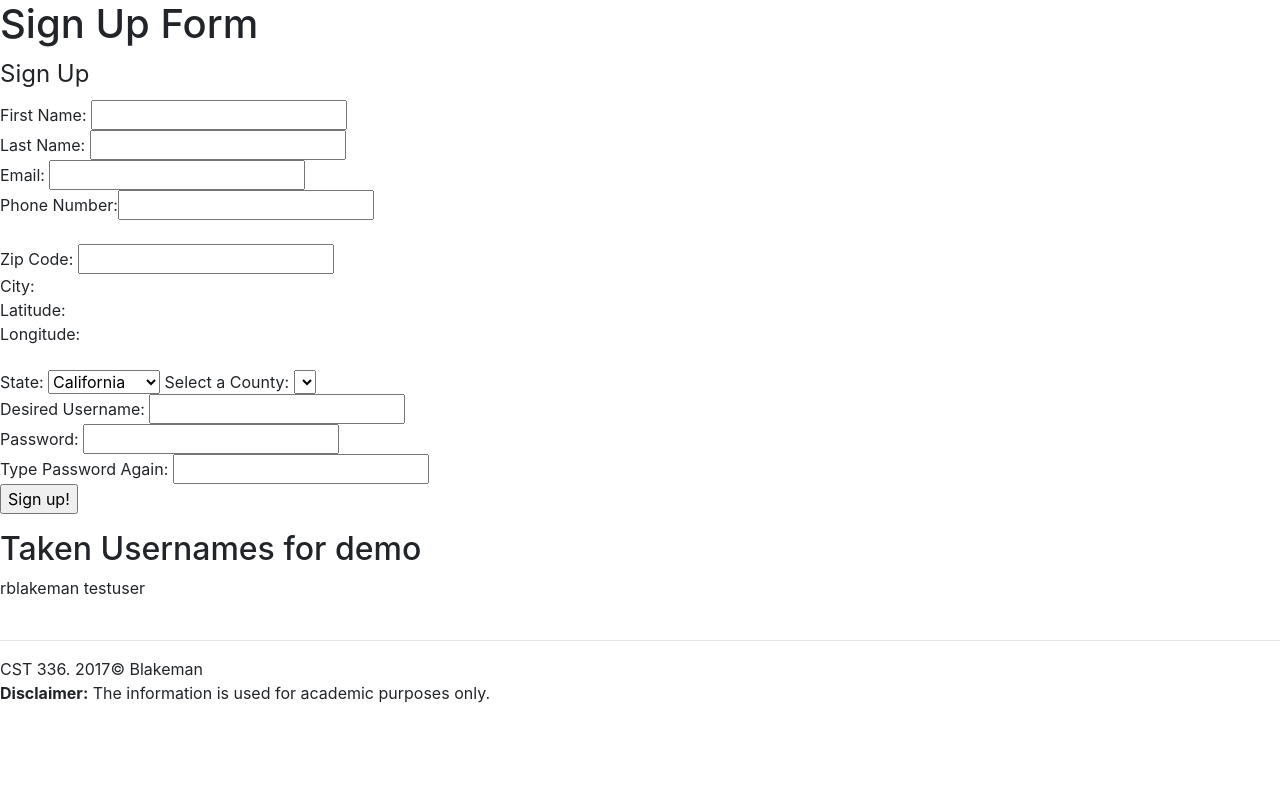
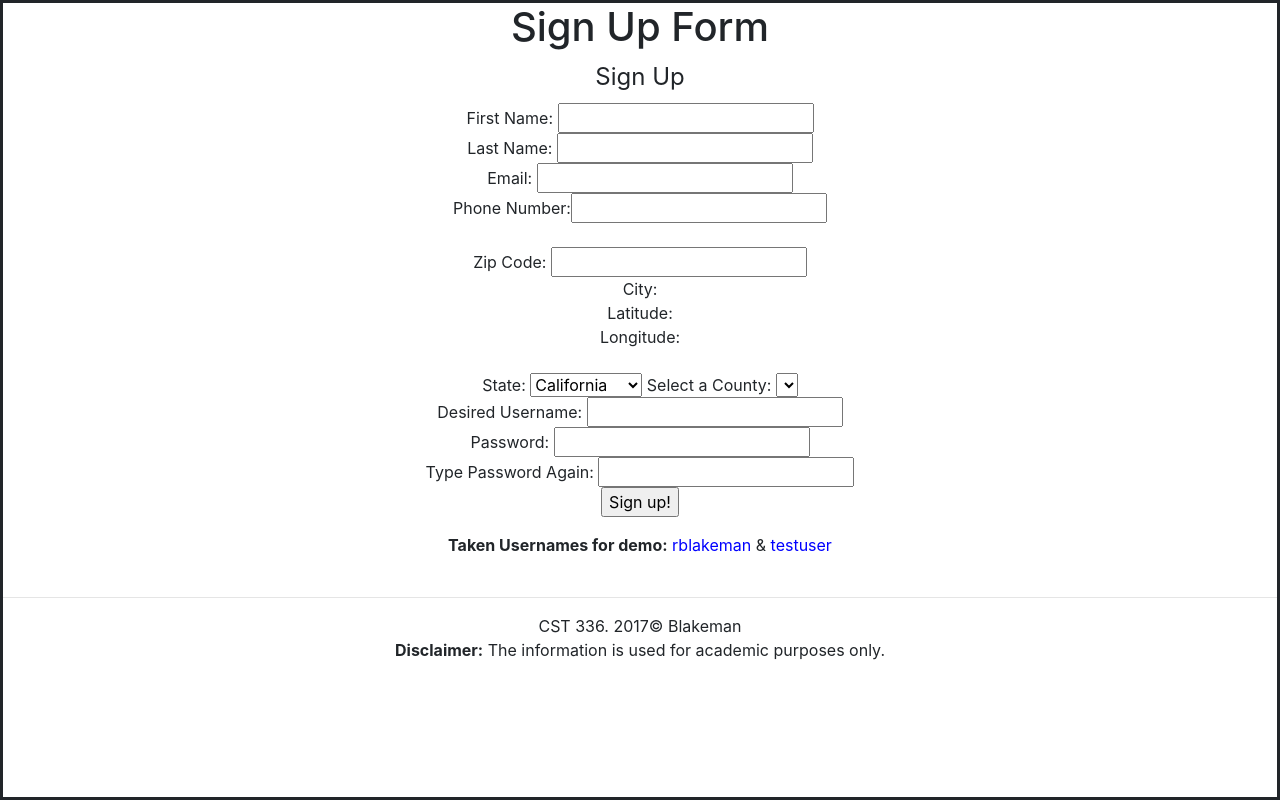
Before and after one commit to rblakeman/WebDevelopmentCatalog, a PHP site: page /lab8/index.html in a window 1280 px wide. Run offline with PHP 8.4, Linux system fonts and the light colour scheme; lists and menus that the app fills with data are empty; some libraries are stand-ins or nearby versions.

Commit message:
Lab 8 almost finished

```diff
--- a/lab8/css/style.css
+++ b/lab8/css/style.css
@@ -1,15 +1,29 @@
+#signupform {
+    text-align: center;
+    border-style: solid;
+}
+#takenusernames {
+    text-align: center;
+    border-style: dotted;
+}
+
+
 #zip-code-error-msg {
     color: red;
 }
-
 #city, #lon, #lat {
     color: green;
 }
 
+
 #username-invalid {
     color: red;
 }
-
 #username-valid {
     color: green;
 }
+
+
+#usernames {
+    color: blue;
+}
--- a/lab8/index.html
+++ b/lab8/index.html
@@ -19,6 +19,9 @@
                         $("#zip-code-error-msg").html("");
                         if (!data.city) {
                             $("#zip-code-error-msg").html("Zip code is invalid");
+                            $("#city").empty();
+                            $("#lon").empty();
+                            $("#lat").empty();
                             return;
                         }
 
@@ -60,7 +63,7 @@
                             $('#username-valid').empty();
                         }
                         else {
-                            $('#username-valid').html("Username is available");
+                            $('#username-valid').html("Username is taken");
                             $('#username-invalid').empty();
                         }
                     },
@@ -102,10 +105,9 @@
         </form>
     </body>
 
-    <body>
-        <h2> Taken Usernames for demo </h2>
-        rblakeman
-        testuser
+    <body id="takenusernames">
+        <strong>Taken Usernames for demo:</strong>
+        <span id="usernames">rblakeman</span> & <span id="usernames">testuser</span>
     </body>
 
     <footer>
```
